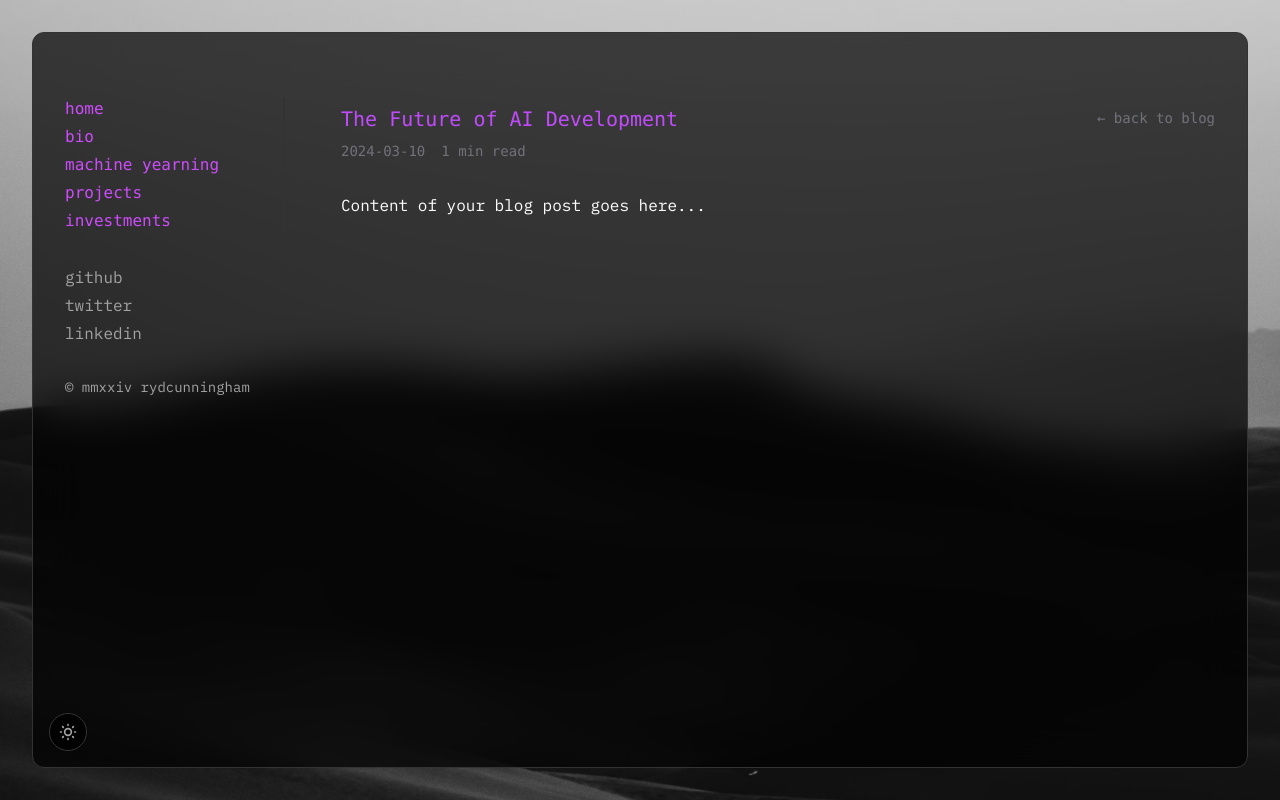
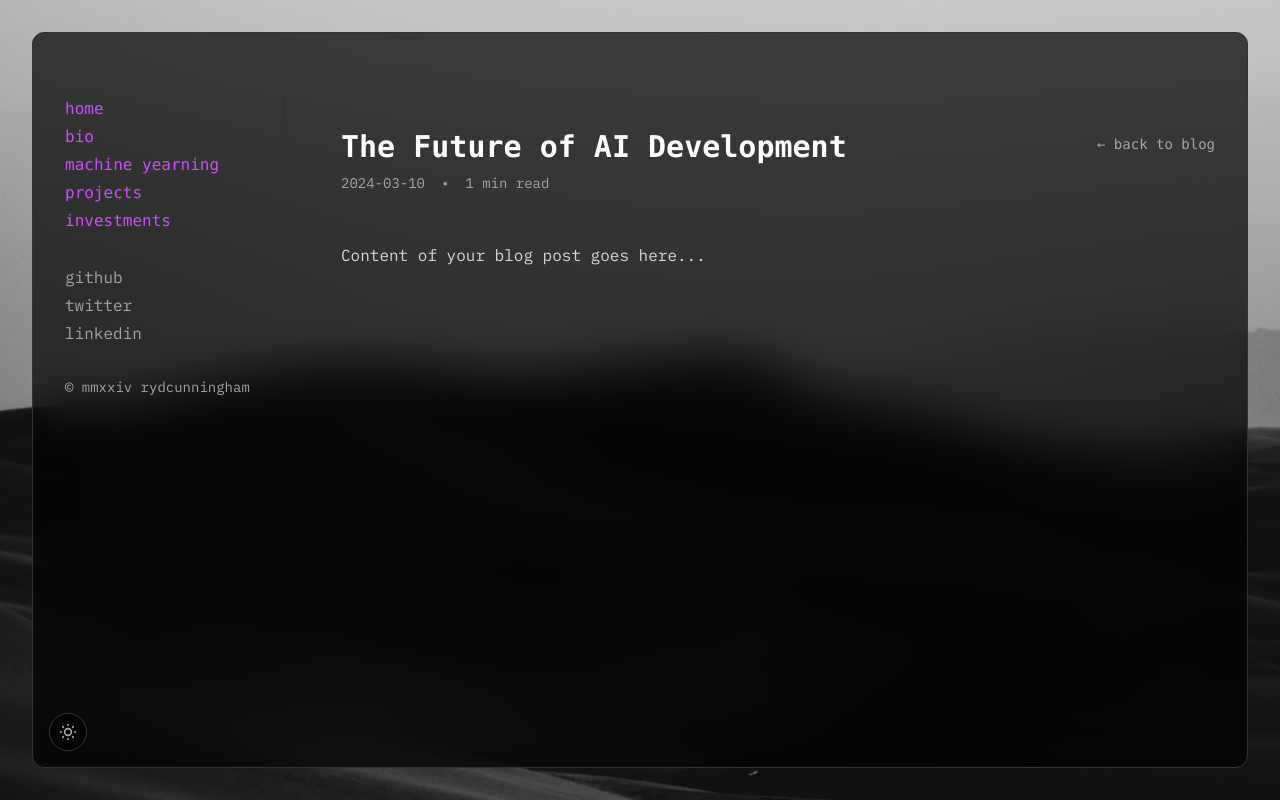
Before and after one commit to rydcunningham/edgerunner, a Next.js app in the folder apps/web/: page /blog/future-of-ai in a window 1280 px wide. Built offline with nearby package versions, Linux system fonts and the light colour scheme.

Commit message:
added markdown rendering dependencies for blog posts

```diff
--- a/apps/web/app/blog/[slug]/page.tsx
+++ b/apps/web/app/blog/[slug]/page.tsx
@@ -1,5 +1,8 @@
 import { getBlogPosts } from '../../../lib/blog'
-import { notFound } from 'next/navigation'
+import ReactMarkdown from 'react-markdown'
+import remarkGfm from 'remark-gfm'
+import rehypeRaw from 'rehype-raw'
+import Image from 'next/image'
 import Link from 'next/link'
 
 export default function BlogPost({ params }: { params: { slug: string } }) {
@@ -7,30 +10,50 @@ export default function BlogPost({ params }: { params: { slug: string } }) {
   const post = posts.find(post => post.slug === params.slug)
 
   if (!post) {
-    notFound()
+    return <div>Post not found</div>
   }
 
   return (
-    <div className="space-y-8">
-      <header className="space-y-2 relative">
+    <article className="prose prose-invert max-w-none">
+      <div className="relative mb-8">
         <div className="absolute right-0 top-0">
           <Link
             href="/blog"
-            className="text-sm text-zinc-500 hover:text-[#C14BFC] font-mono"
+            className="text-sm text-muted-foreground hover:text-primary font-mono no-underline"
           >
             ← back to blog
           </Link>
         </div>
-        <h2 className="text-xl font-mono text-[#C14BFC]">{post.title}</h2>
-        <div className="flex gap-4 text-sm text-zinc-500 font-mono">
-          <span>{post.date}</span>
-          <span>{post.readTime}</span>
-        </div>
-      </header>
-
-      <div className="prose prose-invert max-w-none prose-a:text-[#C14BFC] prose-pre:bg-black/50">
+      </div>
+      <h1 className="text-3xl font-mono mb-2">{post.title}</h1>
+      <div className="flex gap-4 text-sm text-muted-foreground mb-12">
+        <span>{post.date}</span>
+        <span>•</span>
+        <span>{post.readTime}</span>
+      </div>
+      <ReactMarkdown
+        remarkPlugins={[remarkGfm]}
+        rehypePlugins={[rehypeRaw]}
+        components={{
+          img: (props) => {
+            const src = props.src || ''
+            console.log('Image src:', src)
+            return (
+              <Image
+                src={src}
+                alt={props.alt || ''}
+                width={800}
+                height={400}
+                className="rounded-xl"
+                unoptimized
+              />
+            )
+          },
+        }}
+        className="prose-headings:font-mono prose-a:text-primary prose-pre:bg-background/[var(--glass-opacity)] prose-h1:text-2xl prose-h2:text-xl prose-h3:text-lg"
+      >
         {post.content}
-      </div>
-    </div>
+      </ReactMarkdown>
+    </article>
   )
 }
--- /dev/null
+++ b/apps/web/content/blog/its-time-to-move-on-from-copilots.md
@@ -0,0 +1,86 @@
+---
+title: "It's Time to Move On From Copilots"
+subtitle: "We can build better than this."
+date: "2024-05-14"
+excerpt: "I've been saying for months I don't like to invest in application-layer AI startups. Here's why - and what it would take to change my mind."
+---
+
+# The first wave under-delivered
+
+When ChatGPT debuted, a friend raved to me about Sudowrite, a thoughtfully designed fiction-writing app created by James Yu and Amit Gupta. Sudowrite leverages LLMs to help authors stay in flow, organizing LLM calls into purpose-built features for tasks like world-building, pacing, and outlining. With a vibrant user community stress-testing new features, millions in annual revenue, profitability, and fewer than 10 employees, Sudowrite exemplifies what’s possible when generative AI products are built with deep user empathy and domain knowledge.
+
+At the time, I thought this foreshadowed a wave of similarly well-designed AI products across many industries.
+
+A year and a half later, that prediction remains mostly unfulfilled.
+
+Many first-wave AI startups have failed to deliver little more than thin UI wrappers around generic LLMs. I’ve critiqued Jasper before, and it looks like Tome (text-to-powerpoint) may be next on the chopping block. Turns out defining your ideal customer profile and product is crucial before hiring sales reps.
+
+This trend extends beyond software. First-gen consumer AI hardware like the Humane AI Pin and Rabbit R1 have been dead-on-arrival, tethered to the latency, limits, and hallucinations of off-the-shelf LLMs. As MKBHD (Marques Brownlee) put it, they’ve failed to deliver compelling (or even passable) user experiences.
+
+![alt text](/img/marques-brownlee-rabbit-humane.png)
+
+This “wrapper” or “copilot” design philosophy is at the center of my beef with application-layer startups, and why I generally avoid investing in them (with limited exceptions I’ll cover at the end of this post*).
+
+Most seem to follow the same playbook - inject someone else’s LLM into a user-facing SaaS model, christen it a “copilot”, and ignore competitive analyses because they misread Christensen’s Innovator’s Dilemma. At its current stage, generative AI has been more of a sustaining innovation for incumbents, not a disruptive one they’ve been reluctant to adopt.
+
+Yes, I’m aware many copilots claim to be much more than a wrapper. Some emphasize that they use fine-tuned, domain-specific models that outperform generic LLMs. However, even category leaders building these kinds of products can be paper tigers. Case in point - Harvey, the buzziest player in AI x legaltech.
+
+# Harvey: Legal Jasper?
+I’m going to go on record and say what I’m seeing with Harvey smacks a great deal like Jasper last year - Harvey’s last raise pegged them at $700M+, but leaked screenshots of their tool leave a lot to be desired.
+
+First, let’s understand how Harvey views itself in the AI x legaltech landscape.
+
+Harvey describes itself to investors and customers as an application layer that is “foundation model agnostic.”
+
+They highlight that a team of in-house attorneys and experts “structure application and model calls” to create a best-in-class legal LLM. Off the bat, this sounds like an expensive consulting agreement for lawyers to do prompt engineering.
+
+They also have no plans to provide real-time access to the internet for legal research, because their focus is on not providing “wrong or tainted responses.”
+
+Let’s see how that philosophy manifests into actual product.
+
+## Lacking basic integrations
+Harvey’s legal research capabilities are slim. The only searchable source is SEC filings - no US case law or EUR-Lex integrations, despite APIs for these services being freely available.
+
+As an attorney, when conducting legal research you’re looking for relevant cases, rulings, and written opinions from the court on your area of interest. This helps you vet whether there’s established precedent in your favor or which arguments are most likely to work.
+
+A baseline expectation for a production-grade legal research app is that generated outputs map to real cases. These integrations would ground any generated cases in discrete outputs, and a well-designed system would assert the outputs map to real cases before including them.
+
+To be sure, LlamaIndex built secinsights.ai (RAG for SEC filings) in September 2023 as a feature-complete demo of their toolkit - really impressive work for LlamaIndex, and a great open-source contribution. But what has Harvey actually built on top of this?
+
+## CYA
+Very little, it would seem. The “Assistant” tool is a bare-bones LLM wrapper with lengthy disclaimers about how LLMs hallucinate and you shouldn’t take anything Harvey says seriously.
+
+Neither a wall of disclaimers nor a black box “fine-tuned by the best lawyers” instills confidence. Harvey may argue their in-house experts can prompt-hack a robust model for legal work, but don’t expect customers to trust an opaque, unverifiable system, no matter how well-built it claims to be.
+
+If your Harvard-trained associate handed you a legal brief with a note saying “but idk I make stuff up sometimes,” you’d fire them on the spot. Or in this real-life case, you’d so thoroughly embarrass the lawyers who submitted it that you wouldn’t even need to disbar them.
+
+Let me be clear - in domains where the cost of errors are severe (e.g. legal, finance, accounting) or even life-threatening (e.g. healthcare, pharma) you absolutely should not design a system solely around a zero-shot LLM.* LLMs are stochastic by nature, and need to use external resources to provide verifiable, discrete responses.
+
+What you can do instead is create a modular system with explainability, grounding, and auditability built-in - something more akin to an “agent-based” approach.
+
+_\* This is part of a greater degree of skepticism I have with “domain-specific models,” which is a topic for a future post - the observation that beyond a certain level of model intelligence, your domain-specific data does not matter._
+
+# Agents "Do No Harm."
+While Harvey bets on an offline, domain-specific model, Hippocratic AI has the opposite tack. They break physician-patient interactions into individual “specialist models,” (i.e. ‘agents’ or ‘modules’) narrowly scoped to address individual workflows like checklists, medication, labs & vitals, etc..
+
+It’s a fantastic example of an agentic system in action, especially notable for its clout and adoption in such a sensitive domain - healthcare - where the cost of a mistake can be deadly.
+
+Listen to this AI-patient conversation at 2x speed, and observe the agents in action:
+
+**Bonus points for anyone who heard “delve” as a clear AI giveaway.**
+* The primary agent for Linda prioritizes good bedside manner, building rapport, and providing empathetic guidance
+* The “checklist specialist” balances extracting info and moving the conversation forward
+* For each checklist item, Linda has a specialist “support agent” for tasks like reviewing meds, answering insurance questions, or giving nutrition tips
+* These interlinked agents share data and RAG into specific knowledge bases
+
+Hippocratic stress-tested with 1,200+ clinicians in simulated patient-actor conversations, and are achieving verifiable parity (or supremacy) on all 5 of the surveyed dimensions: bedside manner, patient education, conversation quality, clinical readiness, and medical safety.
+
+I’ll dive deeper into agentic systems design in a future post, but the key takeaway is you can mimic these techniques for building sophisticated AI that consistently works, even in the most sensitive domains. I don’t think customers would accept less, and neither should investors or founders.
+
+# What's next: beyond copilots
+I mentioned at the top of this post that as a general rule, I don’t like to invest in application-layer companies. Here are the exceptions to that rule:
+1. You’re selling into a highly sensitive regulatory domain. This makes it harder to sell into, but drastically improves customer stickiness, AND
+2. You (the founder(s)) have unfair channel access / distribution into these regulated customers, AND
+3. Because you know these customers so well, you’ve designed a task-specific agentic system that meets or exceeds human-level performance on each of the scoped modules
+
+Application-layer companies that meet these criteria have a better shot at building defensible, long-term value. We need modular, explainable systems that leverage generative AI while grounding it in domain knowledge and rigorous evals. Agentic systems, à la Hippocratic AI, are great examples of this. Looking forward to seeing many more like it in Chapter Two of this cycle.
--- a/apps/web/tailwind.config.js
+++ b/apps/web/tailwind.config.js
@@ -1,5 +1,5 @@
 /** @type {import('tailwindcss').Config} */
-export default {
+module.exports = {
   darkMode: ["class"],
   content: [
     './pages/**/*.{ts,tsx}',
@@ -37,5 +37,7 @@ export default {
       },
     },
   },
-  plugins: [],
+  plugins: [
+    require('@tailwindcss/typography'),
+  ],
 }
--- a/package.json
+++ b/package.json
@@ -8,6 +8,7 @@
     "format": "prettier --write \"**/*.{ts,tsx,md}\""
   },
   "devDependencies": {
+    "@tailwindcss/typography": "^0.5.15",
     "@types/node": "^22.10.2",
     "@types/react": "^19.0.1",
     "@types/react-dom": "^19.0.2",
@@ -27,6 +28,10 @@
     "class-variance-authority": "^0.7.1",
     "clsx": "^2.1.1",
     "lucide-react": "^0.468.0",
+    "react-markdown": "^9.0.1",
+    "rehype-img-size": "^1.0.1",
+    "rehype-raw": "^7.0.0",
+    "remark-gfm": "^4.0.0",
     "tailwind-merge": "^2.5.5",
     "tailwindcss-animate": "^1.0.7"
   }
```
Also changed, not shown: apps/web/public/img/marques-brownlee-rabbit-humane.png (added), 1 other file (tests, documents, lock files or other folders).
